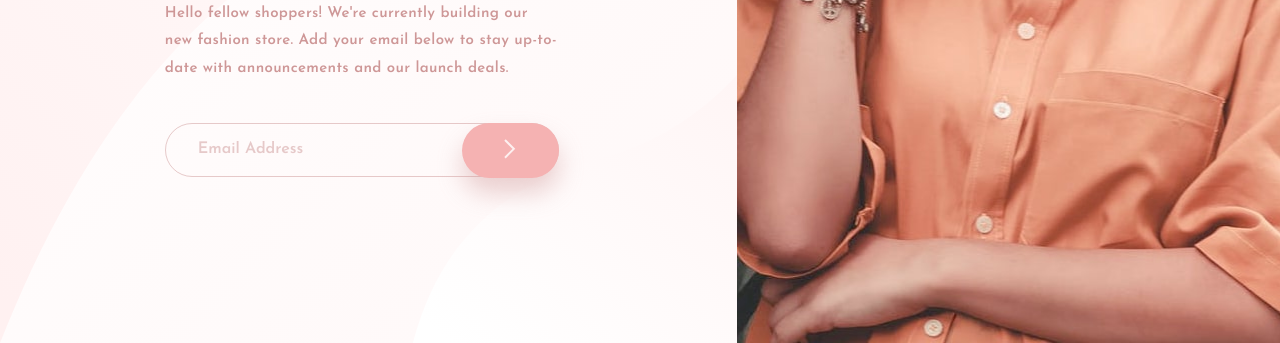
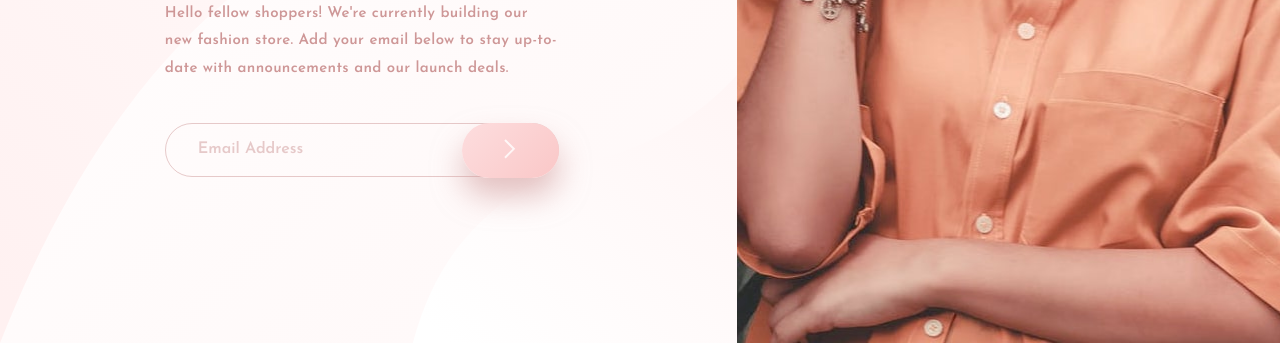
Before and after one commit to mlaversin/base-apparel-coming-soon-page, a plain HTML site: page index.html in a window 1280 px wide. In both pictures the pointer is over the button 510 px from the left and 607 px from the top of the page. Shown: the part 457-800 px from the top of the page. Drawn offline with Linux system fonts and the light colour scheme.

Commit message:
button hover

```diff
--- a/styles/index.css
+++ b/styles/index.css
@@ -25,7 +25,7 @@ body {
 }
 
 /* ----------------------------------- */
-/* Variables                           */
+/* Root                                */
 /* ----------------------------------- */
 
 :root {
@@ -35,6 +35,9 @@ body {
   --dark-grayish-red: hsl(0, 6%, 24%);
   --bg-gr: linear-gradient(135deg, hsl(0, 0%, 100%), hsl(0, 100%, 98%));
   --button-gr: linear-gradient(135deg, hsl(0, 80%, 86%), hsl(0, 74%, 74%));
+  --button-hover: linear-gradient(135deg, hsl(358, 89%, 93%), hsl(0, 83%, 88%));
+
+  font-size: 100%;
 }
 
 /* ----------------------------------- */
--- a/styles/mobile.css
+++ b/styles/mobile.css
@@ -123,7 +123,8 @@ box-shadow: 0px 15px 24px hsla(0, 36%, 70%, 0.432);
   cursor: pointer;
 }
 button:hover {
-background: hsl(0, 77%, 83%);
+  background: var(--button-hover);
+  box-shadow: 0px 18px 30px hsla(0, 36%, 70%, 0.575);
 }
 
 .error-icon {
```
Lines whose indentation alone changed are shown as unchanged.
